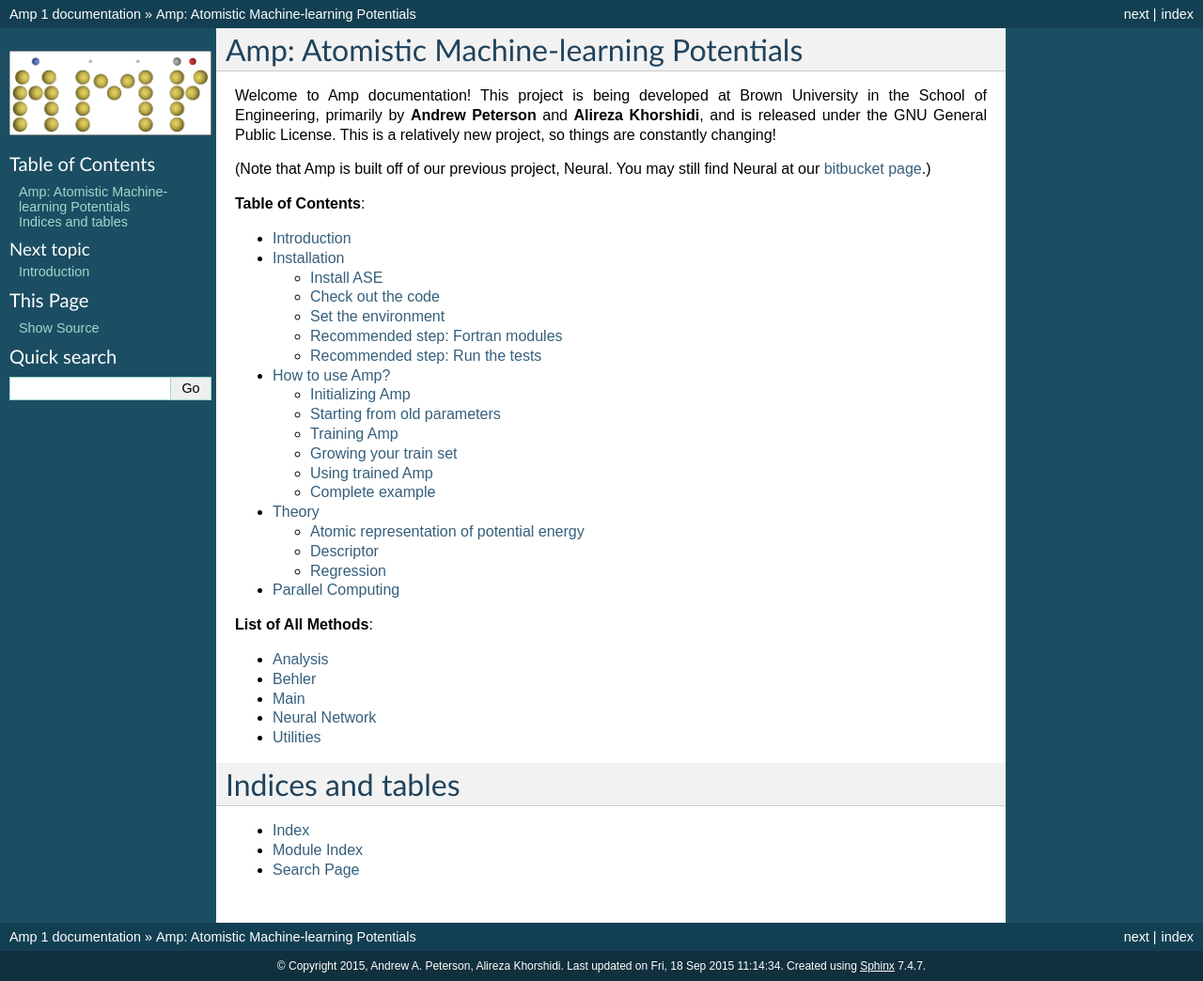
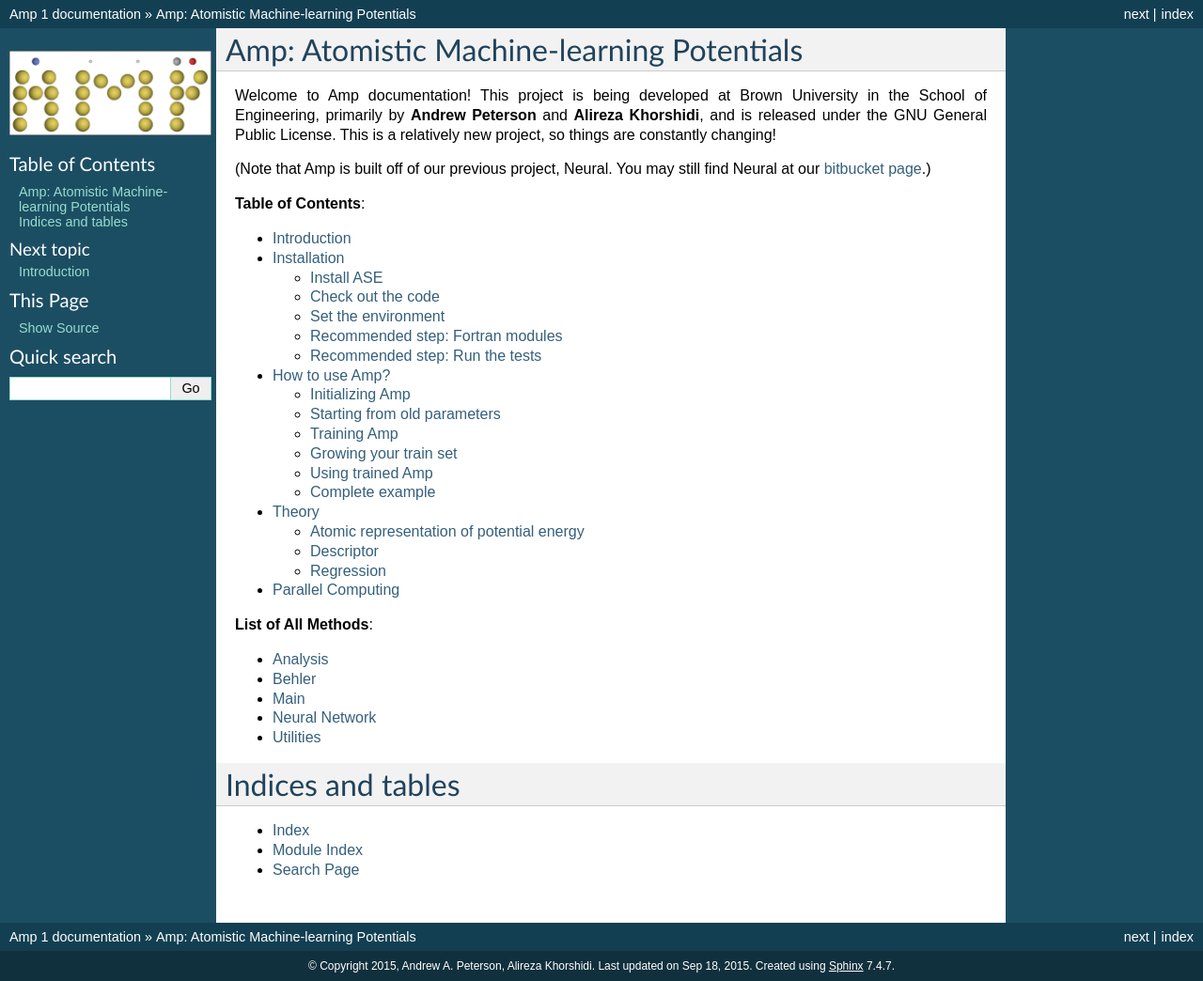
Before and after one commit to jboes/amp, a Sphinx documentation site: the page built from docs/index.rst, in a window 1280 px wide. Shown: the whole page at 94% size. Built offline with Sphinx 7.4.7, drawn with Linux system fonts in a browser that asks for light colours.

Commit message:
small change.

```diff
--- a/docs/conf.py
+++ b/docs/conf.py
@@ -146,8 +146,8 @@
 
 # If not '', a 'Last updated on:' timestamp is inserted at every page bottom,
 # using the given strftime format.
-#html_last_updated_fmt = '%b %d, %Y'
-html_last_updated_fmt = '%a, %d %b %Y %H:%M:%S'
+html_last_updated_fmt = '%b %d, %Y'
+#html_last_updated_fmt = '%a, %d %b %Y %H:%M:%S'
 
 # If true, SmartyPants will be used to convert quotes and dashes to
 # typographically correct entities.
```
